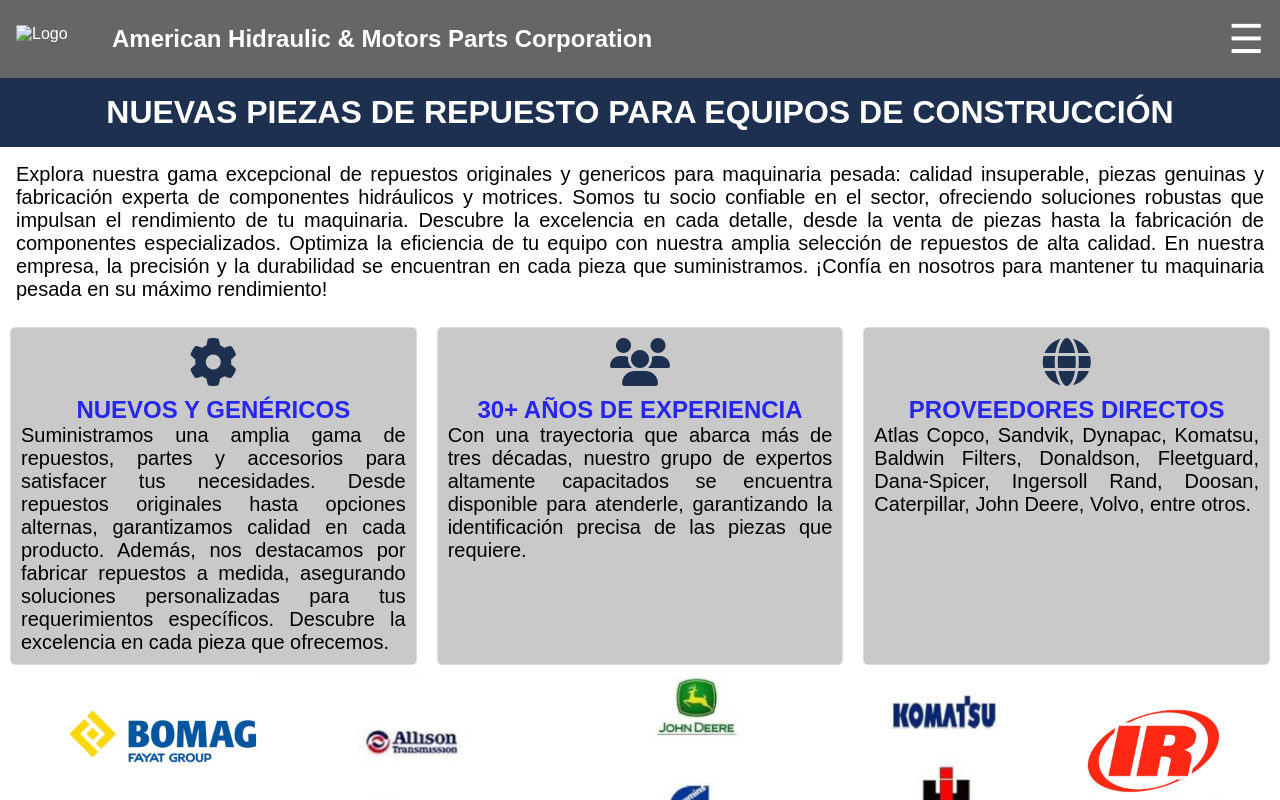
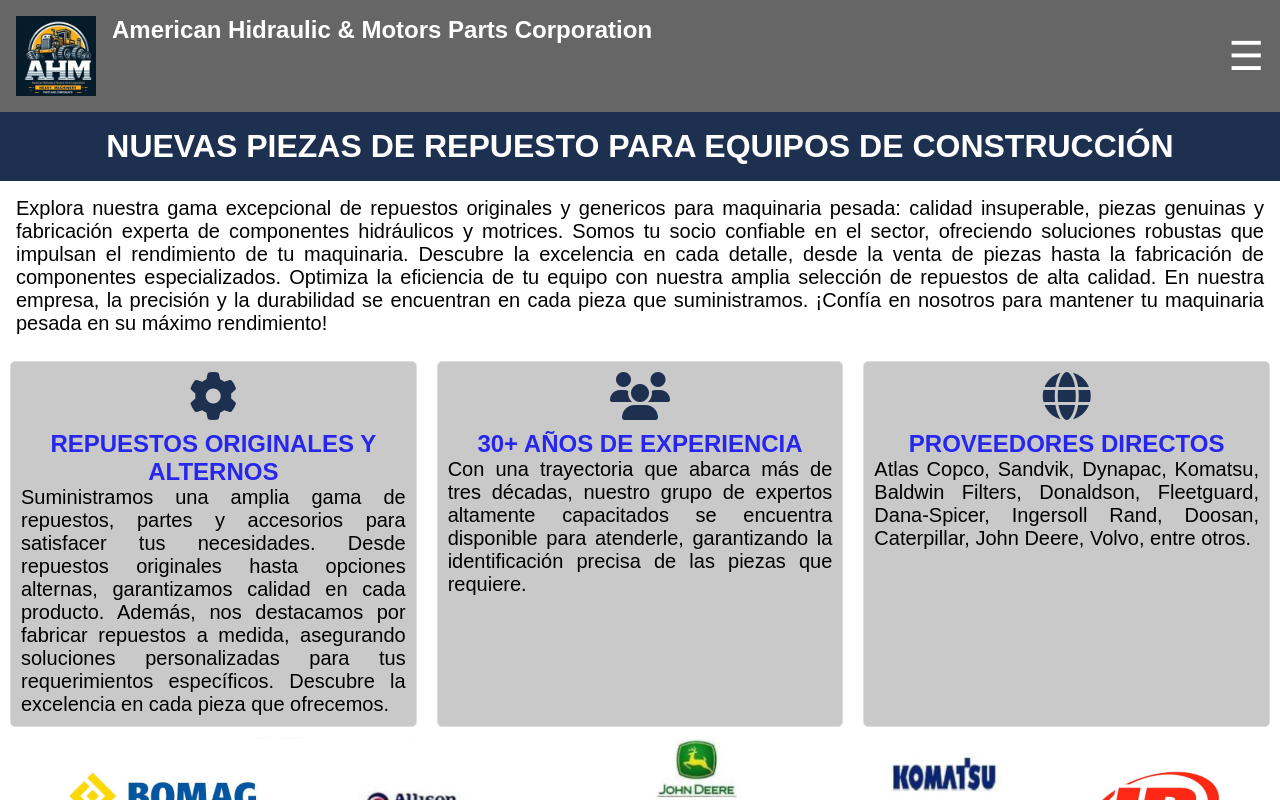
Before and after one commit to Adviro22/AHM_Poject, a website: page public/HTML/index.html in a window 1280 px wide. Shown: the top 800 px of the page. Drawn offline with Linux system fonts and the light colour scheme.

```diff
--- a/public/CSS/index.css
+++ b/public/CSS/index.css
@@ -2,6 +2,7 @@
   margin: 0;
   padding: 0;
   box-sizing: border-box;
+  justify-content: center;
 }
 
 body {
@@ -67,6 +68,10 @@
 /* Párrafo de Ejemplo */
 .paragraph-container {
   padding: 1em;
+}
+
+.paragraph-container p{
+  justify-content: center;
 }
 
 .paragraph-container h2 {
--- a/public/HTML/index.html
+++ b/public/HTML/index.html
@@ -22,7 +22,7 @@
     <!-- Barra de Navegación -->
     <nav class="navbar">
       <div class="navbar-left">
-        <img src="./IMG/LOGO2.jpeg" alt="Logo" />
+        <img src="../IMG/LOGO2.jpeg" alt="Logo" />
         <h1>American Hidraulic & Motors Parts Corporation</h1>
       </div>
       <div class="navbar-right">
@@ -59,7 +59,7 @@
         <div class="image_container">
           <i class="fa-solid fa-gear icon_card"></i>
         </div>
-        <h2>NUEVOS Y GENÉRICOS</h2>
+        <h2>REPUESTOS ORIGINALES Y ALTERNOS</h2>
         <p>
           Suministramos una amplia gama de repuestos, partes y accesorios para
           satisfacer tus necesidades. Desde repuestos originales hasta opciones
```
